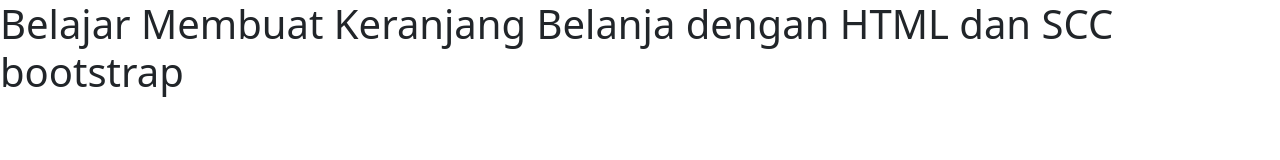
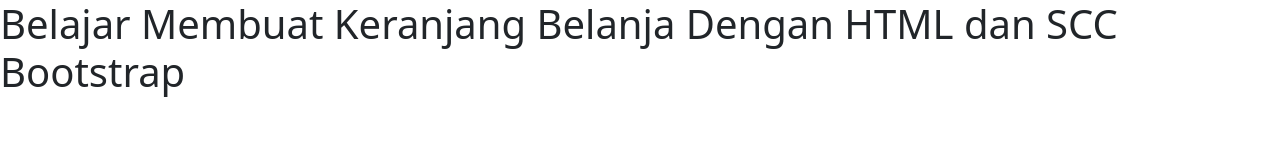
Before and after one commit to AlpaisYalak/sacode-day-10-2023, a plain HTML site: page index.html in a window 1280 px wide. Drawn offline with nearby package versions, Linux system fonts and the light colour scheme.

Commit message:
Belajar membuat keranjang belanja

```diff
--- a/index.html
+++ b/index.html
@@ -6,18 +6,29 @@
     <title>Keranjang Belanja</title>
 
     <!-- Bootstrap CSS -->
-    <link href="https://cdn.jsdelivr.net/npm/bootstrap@5.3.0/dist/css/bootstrap.min.css" rel="stylesheet" integrity="sha384-9ndCyUaIbzAi2FUVXJi0CjmCapSmO7SnpJef0486qhLnuZ2cdeRhO02iuK6FUUVM" crossorigin="anonymous">
+    <link
+    href="https://cdn.jsdelivr.net/npm/bootstrap@5.3.0/dist/css/bootstrap.min.css"
+    rel="stylesheet"
+    integrity="sha384-9ndCyUaIbzAi2FUVXJi0CjmCapSmO7SnpJef0486qhLnuZ2cdeRhO02iuK6FUUVM"
+    crossorigin="anonymous">
 
     <!-- Font Awesome -->
-    <link rel="stylesheet" href="https://cdnjs.cloudflare.com/ajax/libs/font-awesome/6.4.0/css/all.min.css" integrity="sha512-iecdLmaskl7CVkqkXNQ/ZH/XLlvWZOJyj7Yy7tcenmpD1ypASozpmT/E0iPtmFIB46ZmdtAc9eNBvH0H/ZpiBw==" crossorigin="anonymous" referrerpolicy="no-referrer" />
+    <link
+    rel="stylesheet"
+    href="https://cdnjs.cloudflare.com/ajax/libs/font-awesome/6.4.0/css/all.min.css" integrity="sha512-iecdLmaskl7CVkqkXNQ/ZH/XLlvWZOJyj7Yy7tcenmpD1ypASozpmT/E0iPtmFIB46ZmdtAc9eNBvH0H/ZpiBw==" crossorigin="anonymous"
+    referrerpolicy="no-referrer" />
 
 </head>
 <body>
 
-    <h1>Belajar Membuat Keranjang Belanja dengan HTML dan SCC  bootstrap</h1>
+    <h1>Belajar Membuat Keranjang Belanja Dengan HTML dan SCC  Bootstrap</h1>
 
     <!-- Bootstrap JavaScript -->
-    <script src="https://cdn.jsdelivr.net/npm/bootstrap@5.3.0/dist/js/bootstrap.bundle.min.js" integrity="sha384-geWF76RCwLtnZ8qwWowPQNguL3RmwHVBC9FhGdlKrxdiJJigb/j/68SIy3Te4Bkz" crossorigin="anonymous"></script>
+    <script
+        src="https://cdn.jsdelivr.net/npm/bootstrap@5.3.0/dist/js/bootstrap.bundle.min.js" integrity="sha384-geWF76RCwLtnZ8qwWowPQNguL3RmwHVBC9FhGdlKrxdiJJigb/j/68SIy3Te4Bkz"
+        crossorigin="anonymous">
+    </script>
+
 
 </body>
 </html>
```
